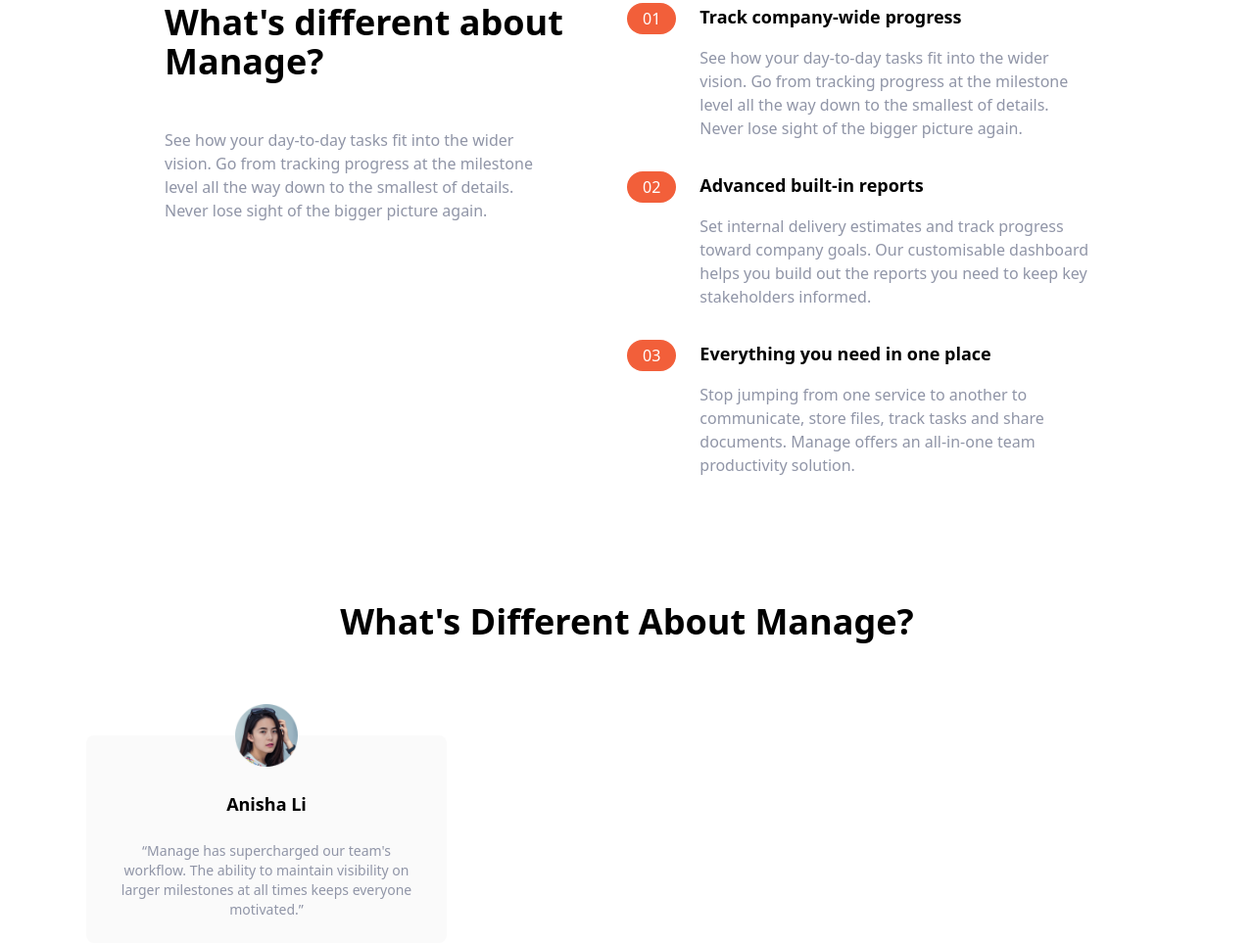
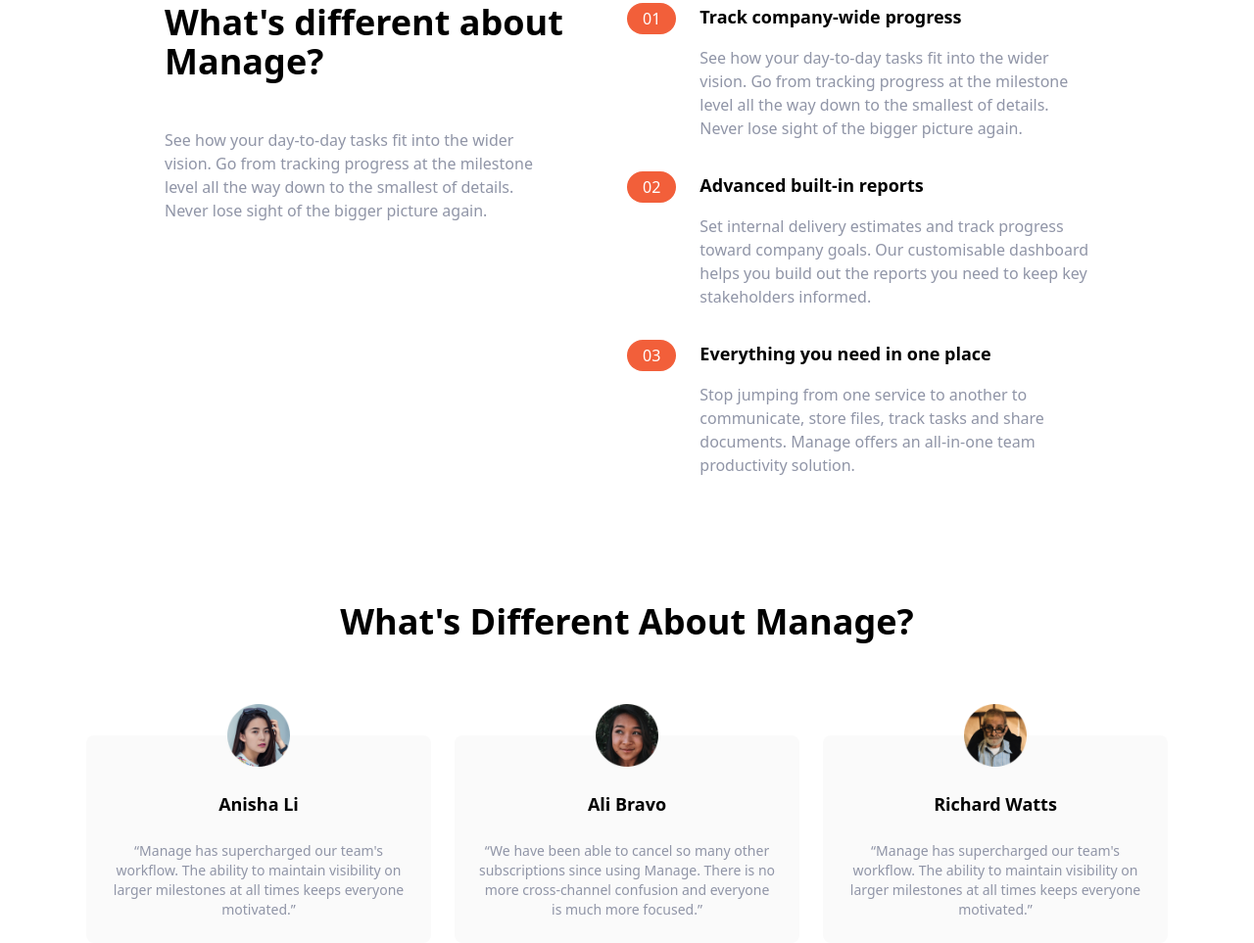
Before and after one commit to tractortoby/tailwind-landing-page-clone, a website: page index.html in a window 1280 px wide. Shown: the part 653-1616 px from the top of the page at 98% size. Drawn offline with Linux system fonts and the light colour scheme.

Commit message:
Add Testimonial 2 and 3

```diff
--- a/index.html
+++ b/index.html
@@ -205,6 +205,40 @@
               everyone motivated.”
             </p>
           </div>
+
+          <!-- Testimonial 2 -->
+          <div
+            class="hidden flex-col space-y-6 items-center p-6 rounded-lg bg-veryLightGray md:flex md:w-1/3"
+          >
+            <img
+              class="w-16 -mt-14"
+              src="img/avatar-ali.png"
+              alt="avatar-anisha"
+            />
+            <h5 class="text-lg font-bold">Ali Bravo</h5>
+            <p class="text-sm text-darkGrayishBlue">
+              “We have been able to cancel so many other subscriptions since
+              using Manage. There is no more cross-channel confusion and
+              everyone is much more focused.”
+            </p>
+          </div>
+
+          <!-- Testimonial 3 -->
+          <div
+            class="hidden flex-col space-y-6 items-center p-6 rounded-lg bg-veryLightGray md:flex md:w-1/3"
+          >
+            <img
+              class="w-16 -mt-14"
+              src="img/avatar-richard.png"
+              alt="avatar-anisha"
+            />
+            <h5 class="text-lg font-bold">Richard Watts</h5>
+            <p class="text-sm text-darkGrayishBlue">
+              “Manage has supercharged our team's workflow. The ability to
+              maintain visibility on larger milestones at all times keeps
+              everyone motivated.”
+            </p>
+          </div>
         </div>
       </div>
     </section>
```
Also changed, not shown: css/main.css.
